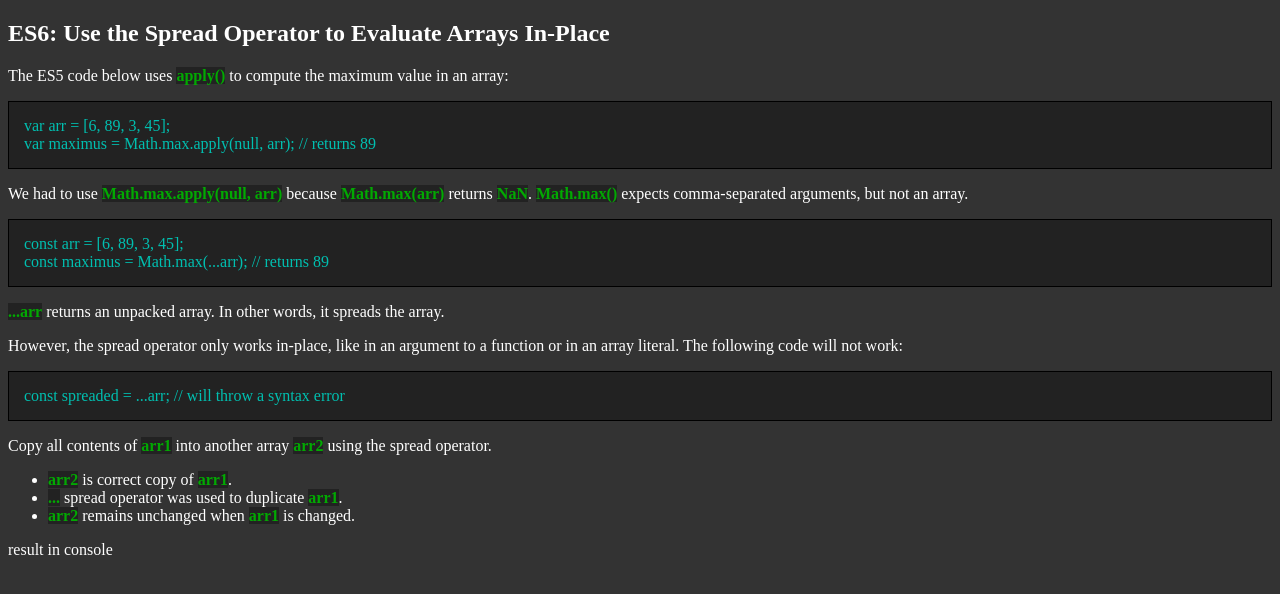
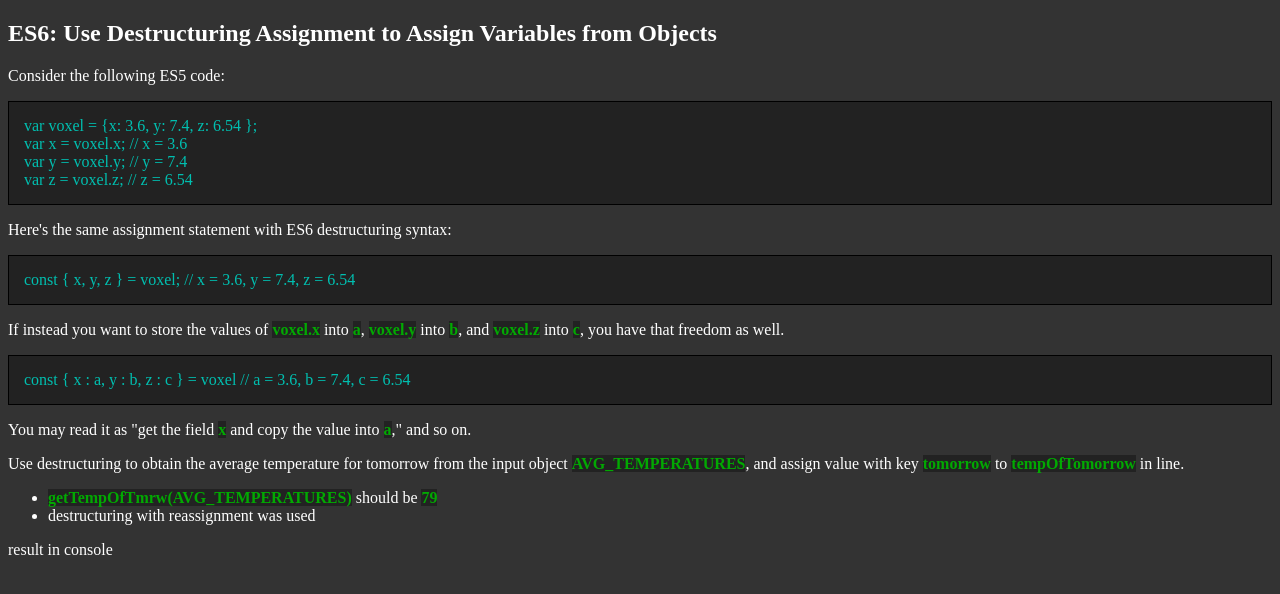
Before and after one commit to karaBASSbaraBASS/CodeCamp, a plain HTML site: page 12 Use Destructuring Assignment to Assign Variables from Objects.html in a window 1280 px wide. Drawn offline with Linux system fonts and the light colour scheme.

Commit message:
Use Destructuring Assignment

```diff
--- a/12 Use Destructuring Assignment to Assign Variables from Objects.html
+++ b/12 Use Destructuring Assignment to Assign Variables from Objects.html
@@ -10,39 +10,48 @@
 </head>
 <body>
 <section>
-    <h2>ES6: Use the Spread Operator to Evaluate Arrays In-Place</h2>
-    <p>The ES5 code below uses <strong>apply()</strong> to compute the maximum value in an array:</p>
+    <h2>ES6: Use Destructuring Assignment to Assign Variables from Objects</h2>
+    <p>Consider the following ES5 code:</p>
     <p class="code">
-        var arr = [6, 89, 3, 45];<br>
-        var maximus = Math.max.apply(null, arr); // returns 89<br>
+        var voxel = {x: 3.6, y: 7.4, z: 6.54 };<br>
+        var x = voxel.x; // x = 3.6<br>
+        var y = voxel.y; // y = 7.4<br>
+        var z = voxel.z; // z = 6.54<br>
     </p>
-    <p>We had to use <strong>Math.max.apply(null, arr)</strong> because <strong>Math.max(arr)</strong> returns <strong>NaN</strong>. <strong>Math.max()</strong> expects comma-separated arguments, but not an array.</p>
+    <p>Here's the same assignment statement with ES6 destructuring syntax:</p>
     <p class="code">
-        const arr = [6, 89, 3, 45];<br>
-        const maximus = Math.max(...arr); // returns 89<br>
+        const { x, y, z } = voxel; // x = 3.6, y = 7.4, z = 6.54<br>
     </p>
-    <p><strong>...arr</strong> returns an unpacked array. In other words, it spreads the array.</p>
-    <p>However, the spread operator only works in-place, like in an argument to a function or in an array literal. The following code will not work:</p>
+    <p>If instead you want to store the values of <strong>voxel.x</strong> into <strong>a</strong>, <strong>voxel.y</strong> into <strong>b</strong>, and <strong>voxel.z</strong> into <strong>c</strong>, you have that freedom as well.</p>
     <p class="code">
-        const spreaded = ...arr; // will throw a syntax error<br>
+        const { x : a, y : b, z : c } = voxel // a = 3.6, b = 7.4, c = 6.54<br>
     </p>
-    <p>Copy all contents of <strong>arr1</strong> into another array <strong>arr2</strong> using the spread operator.</p>
+    <p>You may read it as "get the field <strong>x</strong> and copy the value into <strong>a</strong>," and so on.</p>
+    <p>Use destructuring to obtain the average temperature for tomorrow from the input object <strong>AVG_TEMPERATURES</strong>, and assign value with key <strong>tomorrow</strong> to <strong>tempOfTomorrow</strong> in line.</p>
     <ul>
-        <li><strong>arr2</strong> is correct copy of <strong>arr1</strong>.</li>
-        <li><strong>...</strong> spread operator was used to duplicate <strong>arr1</strong>.</li>
-        <li><strong>arr2</strong> remains unchanged when <strong>arr1</strong> is changed.</li>
-
+        <li><strong>getTempOfTmrw(AVG_TEMPERATURES)</strong> should be <strong>79</strong></li>
+        <li>destructuring with reassignment was used</li>
     </ul>
     <p>result in console</p>
 
     <script>
-        const arr1 = ['JAN', 'FEB', 'MAR', 'APR', 'MAY'];
-        let arr2;
-        (function() {
+        const AVG_TEMPERATURES = {
+            today: 77.5,
+            tomorrow: 79
+        };
+
+        function getTempOfTmrw(avgTemperatures) {
             "use strict";
-            arr2 = [...arr1]; // change this line
-        })();
-        console.log(arr2);
+
+            const {tomorrow:tempOfTomorrow} = avgTemperatures;
+            // const tempOfTomorrow = undefined; // change this line
+
+            return tempOfTomorrow;
+        }
+
+        console.log(getTempOfTmrw(AVG_TEMPERATURES)); // should be 79
+        //Destructuring Assignment - это новая возможность вытягивать внутренности обьекта в переменные, синтаксис {}
+        //const { objectItemKey : newVarName} = objectName;
     </script>
 </section>
 
```
